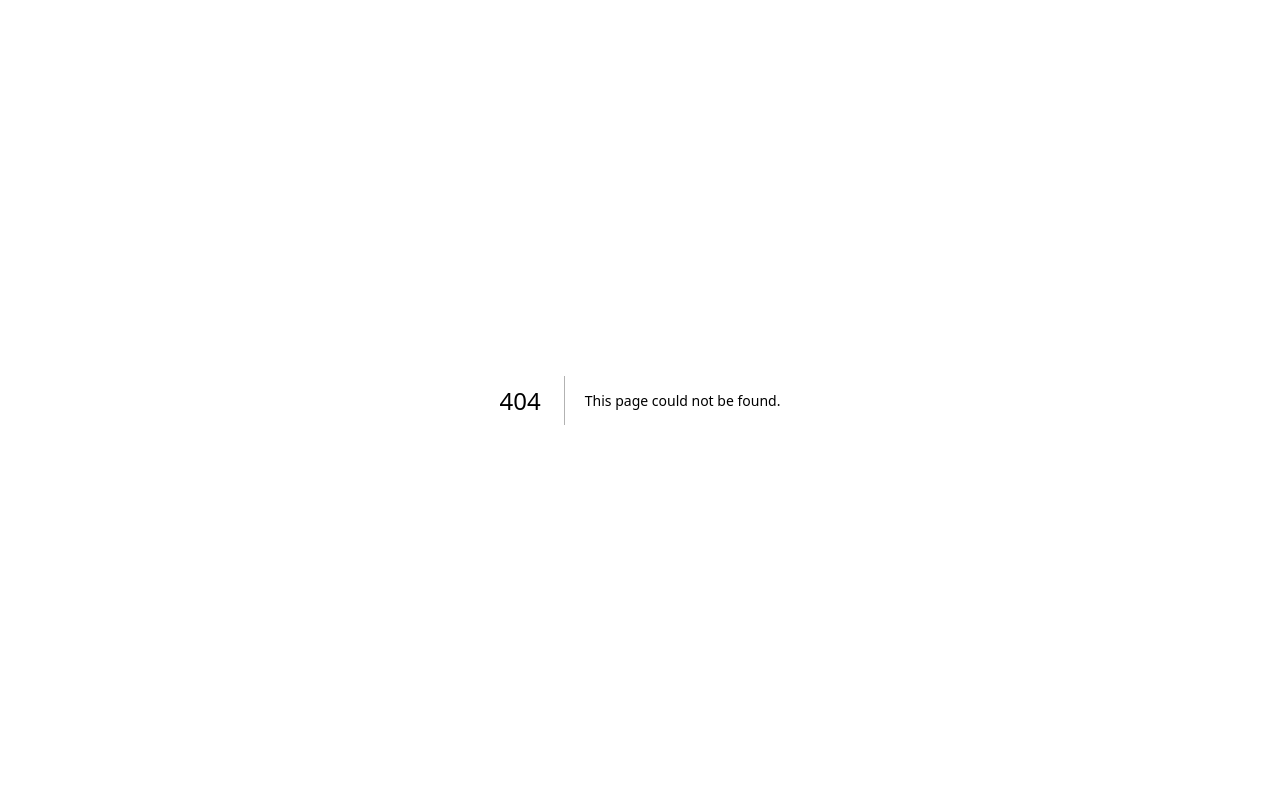
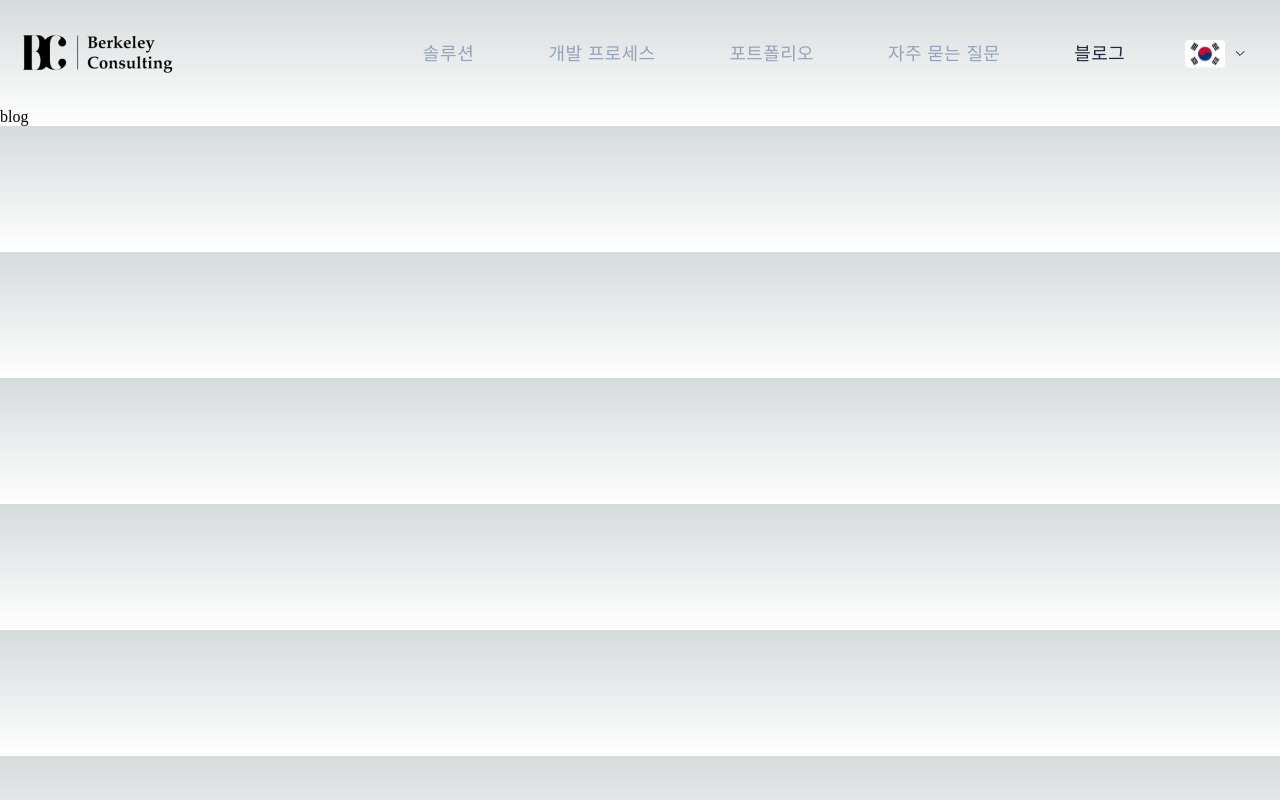
Before and after one commit to Mayur-505/Berkeley-consulting, a Next.js app: page /blog in a window 1280 px wide. Before the commit this address had no page. Built offline with nearby package versions, Linux system fonts and the light colour scheme; a web font is replaced by a local one.

Commit message:
fix: changes

```diff
--- a/src/components/Nav/Nav.tsx
+++ b/src/components/Nav/Nav.tsx
@@ -1,9 +1,10 @@
 import React, { useEffect, useState, useCallback, useContext } from 'react'
 import { useTranslation } from 'react-i18next'
 import styles from "./nav.module.css";
-import { useRouter } from 'next/router';
+// import { useRouter } from "next/navigation";
 import Language from '../language';
 import LanguageContext from '@/context/language';
+import { useRouter } from 'next/router';
 
 const Nav = () => {
   const { t } = useTranslation()
@@ -51,6 +52,11 @@ const Nav = () => {
     setLanguageOpen(false);
   }, []);
 
+  const onRouteChange = (path: string) => {
+    router.push(path)
+    setisActivem(false)
+  }
+
   return (
     <div className={`${styles.NavContainer} nav-main font-general-sans`}>
       <div className="container mx-[auto]">
@@ -62,19 +68,19 @@ const Nav = () => {
             onClick={() => router.push('/')}
           />
           <div className={`flex-1 flex flex-row items-center justify-end gap-[74px] ${styles.navTitle}`}>
-            <div className={`relative ${active === 0 ? "text-greys-grey-08" : "text-greys-grey-04"} hover:text-greys-grey-08 active:text-greys-grey-08 focus:text-greys-grey-08 cursor-pointer  tracking-[0.04em] leading-[24px] text-[18px] default:text-greys-grey-08`} onClick={() => setActive(0)}>
+            <div className={`relative ${router.pathname === "/solutions" ? "text-greys-grey-08" : "text-greys-grey-04"} hover:text-greys-grey-08 active:text-greys-grey-08 focus:text-greys-grey-08 cursor-pointer  tracking-[0.04em] leading-[24px] text-[18px] default:text-greys-grey-08`} onClick={() => { router.push("/solutions"); setActive(0); }}>
               {t("navBar.title1")}
             </div>
-            <div className={`relative  ${active === 1 ? "text-greys-grey-08" : "text-greys-grey-04"}  hover:text-greys-grey-08 active:text-greys-grey-08 focus:text-greys-grey-08 cursor-pointer tracking-[0.02em] leading-[24px] text-[18px]`} onClick={() => setActive(1)}>
+            <div className={`relative  ${router.pathname === "/process" ? "text-greys-grey-08" : "text-greys-grey-04"}  hover:text-greys-grey-08 active:text-greys-grey-08 focus:text-greys-grey-08 cursor-pointer tracking-[0.02em] leading-[24px] text-[18px]`} onClick={() => { router.push("/process"); setActive(1); }}>
               {t("navBar.title2")}
             </div>
-            <div className={`relative  ${active === 2 ? "text-greys-grey-08" : "text-greys-grey-04"} hover:text-greys-grey-08 active:text-greys-grey-08 focus:text-greys-grey-08 cursor-pointer tracking-[0.02em] leading-[24px] text-[18px]`} onClick={() => setActive(2)}>
+            <div className={`relative  ${router.pathname === "/portfolio" ? "text-greys-grey-08" : "text-greys-grey-04"} hover:text-greys-grey-08 active:text-greys-grey-08 focus:text-greys-grey-08 cursor-pointer tracking-[0.02em] leading-[24px] text-[18px]`} onClick={() => { router.push("/portfolio"); setActive(2); }}>
               {t("navBar.title3")}
             </div>
-            <div className={`relative ${active === 3 ? "text-greys-grey-08" : "text-greys-grey-04"}  hover:text-greys-grey-08 active:text-greys-grey-08 focus:text-greys-grey-08 cursor-pointer tracking-[0.02em] leading-[24px] text-[18px]`} onClick={() => setActive(3)}>
+            <div className={`relative ${router.pathname === "/faqs" ? "text-greys-grey-08" : "text-greys-grey-04"}  hover:text-greys-grey-08 active:text-greys-grey-08 focus:text-greys-grey-08 cursor-pointer tracking-[0.02em] leading-[24px] text-[18px]`} onClick={() => { router.push("/faqs"); setActive(3); }}>
               {t("navBar.title4")}
             </div>
-            <div className={`relative ${active === 4 ? "text-greys-grey-08" : "text-greys-grey-04"} hover:text-greys-grey-08 active:text-greys-grey-08 focus:text-greys-grey-08 cursor-pointer tracking-[0.02em] leading-[24px] text-[18px]`} onClick={() => setActive(4)}>
+            <div className={`relative ${router.pathname === "/blog" ? "text-greys-grey-08" : "text-greys-grey-04"} hover:text-greys-grey-08 active:text-greys-grey-08 focus:text-greys-grey-08 cursor-pointer tracking-[0.02em] leading-[24px] text-[18px]`} onClick={() => { router.push("/blog"); setActive(4); }}>
               {t("navBar.title5")}
             </div>
           </div>
@@ -112,7 +118,7 @@ const Nav = () => {
                 className="relative w-[156px] h-[60px] object-cover"
                 alt=""
                 src="/berkeley-consulting-logo-02@2x.png"
-                onClick={() => router.push('/')}
+                onClick={() => { router.push('/'); setisActivem(false); }}
               />
               <div onClick={() => setisActivem(false)}>
                 <img src="/img/Union (33).svg" alt="" />
@@ -120,24 +126,24 @@ const Nav = () => {
             </div>}
             <ul className="mt-[30px]">
               <li className="main-header-menu cursor-pointer">
-                <div className="text-wrapper text-[16px]" onClick={() => setActive(0)}>{t("navBar.title1")}</div>
+                <div className="text-wrapper text-[16px]" onClick={() => { onRouteChange("/solutions"); }}>{t("navBar.title1")}</div>
               </li>
               <li className="main-header-menu cursor-pointer">
                 <div className="flex items-center justify-between">
-                  <div className="text-wrapper text-[16px]" onClick={() => setActive(1)}>{t("navBar.title2")}</div>
+                  <div className="text-wrapper text-[16px]" onClick={() => { onRouteChange("/process"); }}>{t("navBar.title2")}</div>
                 </div>
               </li>
               <li className="main-header-menu cursor-pointer">
-                <div className="text-wrapper text-[16px]" onClick={() => setActive(2)}>{t("navBar.title3")}</div>
+                <div className="text-wrapper text-[16px]" onClick={() => { onRouteChange("/portfolio"); }}>{t("navBar.title3")}</div>
               </li>
               <li className="main-header-menu cursor-pointer">
                 <div className="div">
-                  <div className="text-wrapper text-[16px]" onClick={() => setActive(3)}>{t("navBar.title4")}</div>
+                  <div className="text-wrapper text-[16px]" onClick={() => { onRouteChange("/faqs"); }}>{t("navBar.title4")}</div>
                 </div>
               </li>
               <li className="main-header-menu cursor-pointer">
                 <div className="div">
-                  <div className="text-wrapper text-[16px]" onClick={() => setActive(4)}>{t("navBar.title5")}</div>
+                  <div className="text-wrapper text-[16px]" onClick={() => { onRouteChange("/blog"); }}>{t("navBar.title5")}</div>
                 </div>
               </li>
             </ul>
--- a/src/pages/bcLanding.module.css
+++ b/src/pages/bcLanding.module.css
@@ -188,7 +188,8 @@
     width: 121px;
   }
   .devCostSave {
-    left: 265px;
+    left: 280px;
+    width: fit-content;
   }
   .devCostEllipse {
     left: 150px;
--- /dev/null
+++ b/src/pages/blog/index.tsx
@@ -0,0 +1,13 @@
+import Nav from '@/components/Nav/Nav'
+import React from 'react'
+
+const blog = () => {
+  return (
+    <div>
+      <Nav />
+      blog
+    </div>
+  )
+}
+
+export default blog
--- a/src/pages/contact/index.tsx
+++ /dev/null
@@ -1,11 +0,0 @@
-import React from 'react'
-
-const contact = () => {
-  return (
-    <div>
-      contact
-    </div>
-  )
-}
-
-export default contact
--- /dev/null
+++ b/src/pages/faqs/index.tsx
@@ -0,0 +1,13 @@
+import Nav from '@/components/Nav/Nav'
+import React from 'react'
+
+const faqs = () => {
+  return (
+    <div>
+      <Nav />
+      faqs
+    </div>
+  )
+}
+
+export default faqs
--- a/src/pages/index.tsx
+++ b/src/pages/index.tsx
@@ -155,7 +155,7 @@ const BCLandingPage: NextPage = () => {
   const previous = () => {
     reviewsSlider?.current?.slickPrev();
   };
-  const reviews = [
+  let reviews = [
     {
       userName1: t("landingPage.review1.userName"),
       role1: t("landingPage.review1.role"),
@@ -217,6 +217,8 @@ const BCLandingPage: NextPage = () => {
       img1: "/kennethschippervera-ztnqa4a7pqunsplash-1@2x.png"
     }
   ]
+
+  reviews = width < 767 ? reviews.slice(0, 5) : reviews
 
   const stars = Array.from({ length: 5 }, (_, index) => (
     <img
--- /dev/null
+++ b/src/pages/portfolio/index.tsx
@@ -0,0 +1,13 @@
+import Nav from '@/components/Nav/Nav'
+import React from 'react'
+
+const portfolio = () => {
+  return (
+    <div>
+      <Nav />
+      portfolio
+    </div>
+  )
+}
+
+export default portfolio
--- /dev/null
+++ b/src/pages/process/index.tsx
@@ -0,0 +1,13 @@
+import Nav from '@/components/Nav/Nav'
+import React from 'react'
+
+const process = () => {
+  return (
+    <div>
+      <Nav />
+      process
+    </div>
+  )
+}
+
+export default process
--- /dev/null
+++ b/src/pages/solutions/index.tsx
@@ -0,0 +1,13 @@
+import Nav from '@/components/Nav/Nav'
+import React from 'react'
+
+const solutions = () => {
+  return (
+    <div>
+      <Nav />
+      solutions
+    </div>
+  )
+}
+
+export default solutions
```
